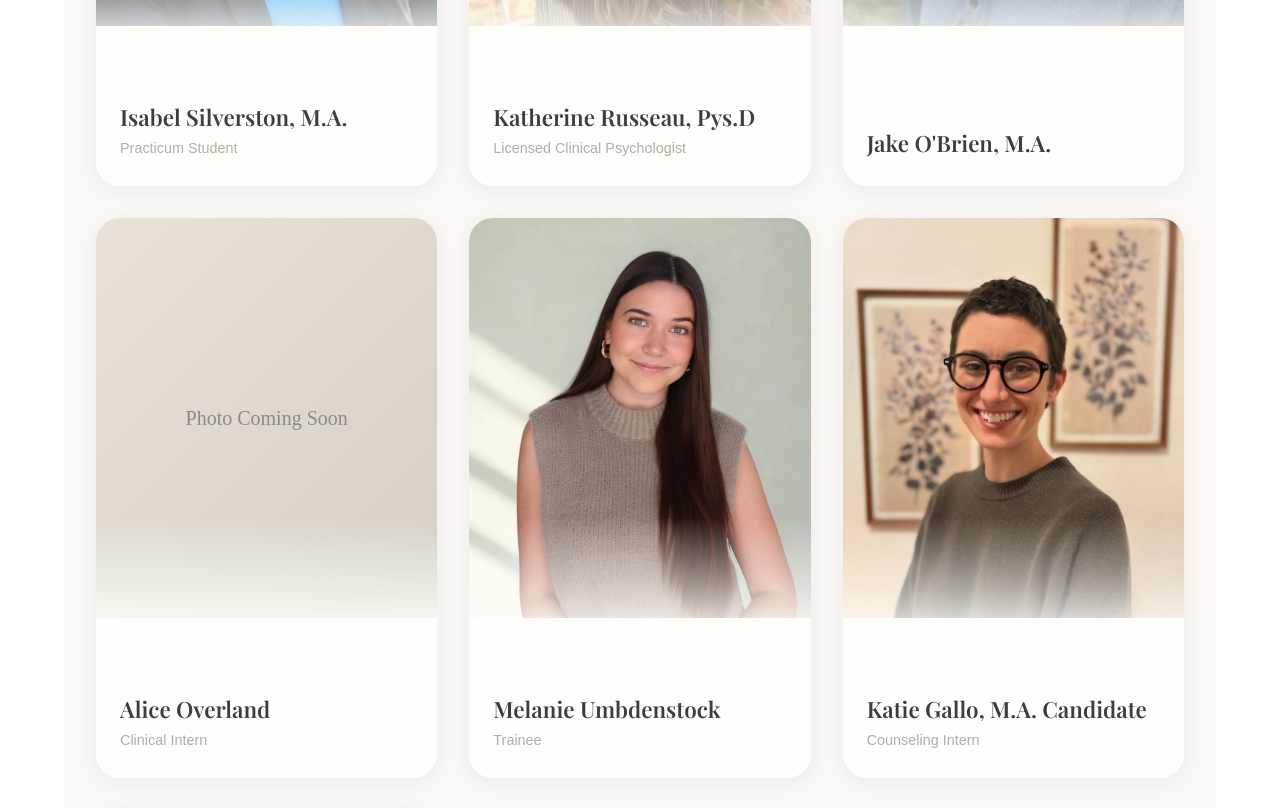
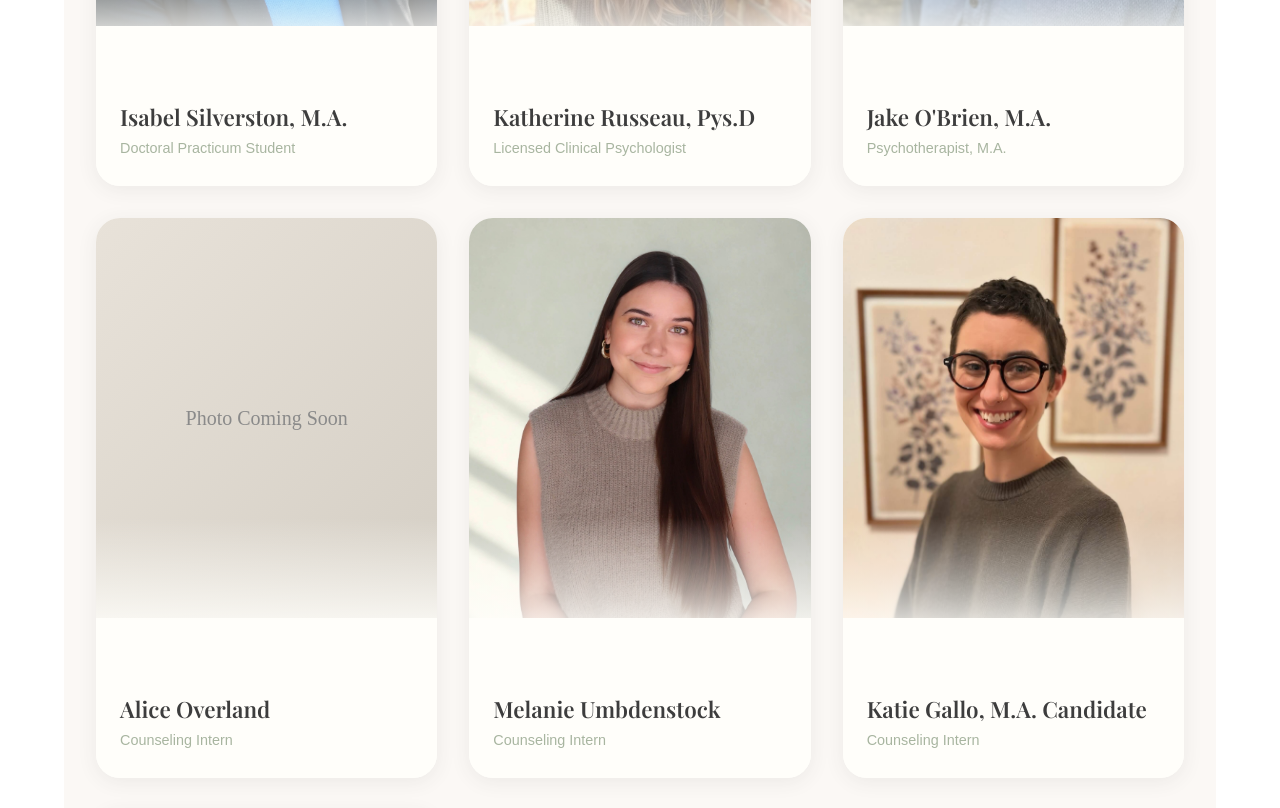
Before and after one commit to Bgorson/rose-water, a React app: page /about in a window 1280 px wide. Shown: the part 3320-4128 px from the top of the page. Built offline with nearby package versions, Linux system fonts and the light colour scheme.

Commit message:
standardize students

```diff
--- a/src/components/StaffPage.js
+++ b/src/components/StaffPage.js
@@ -576,7 +576,7 @@ export const staffMembers = [
     email: 'alevenson@rosewatterchicounseling.com',
     blurb: `I'm Ashley Levenson, a PsyD candidate at The Chicago School. I specialize in cognitive-behavioral therapy for anxiety, OCD, disordered eating, body image, and health-related concerns.`,
     header: 'Ashley Levenson, MA',
-    title: 'Trainee',
+    title: 'Doctoral Practicum Student',
     image: Ashley,
     specialties: ['CBT', 'Anxiety', 'OCD', 'Body Image', "Women's Issues"],
     description1: `My name is Ashley Levenson, M.A. I completed my Bachelor of Science in
@@ -700,7 +700,7 @@ export const staffMembers = [
     header: 'Isabel Silverston, M.A.',
     email: 'ISilverston@rosewatterchicounseling.com',
     blurb: `With a warm, relational approach and a passion for supporting clients across all ages, Isabel helps individuals navigate life's challenges with compassion, insight, and care.`,
-    title: 'Practicum Student',
+    title: 'Doctoral Practicum Student',
     image: Isabel,
     specialties: [
       'Psychodynamic',
@@ -757,6 +757,7 @@ with my cats, watching horror movies, and staying active outdoors.`,
     id: 17,
     routeName: 'jake',
     header: "Jake O'Brien, M.A.",
+    title: 'Psychotherapist, M.A.',
     email: 'JOBrien@rosewatterchicounseling.com',
     blurb: `I'm Jake O'Brien, a psychotherapist experienced in trauma-informed care and emotional distress tolerance. I use a client-centered relational approach to support clients across a variety of ages and presentations.`,
     image: Jake,
@@ -775,7 +776,7 @@ with my cats, watching horror movies, and staying active outdoors.`,
     header: 'Alice Overland',
     email: 'aoverland@rosewatterchicounseling.com',
     blurb: `My name is Alice Overland, and I am a clinical intern specializing in Dialectical Behavior Therapy (DBT) and supporting our Family Skills Group. I am currently pursuing my Master of Social Work (MSW) at the University of Chicago's Crown Family School of Social Work, Policy, and Practice.`,
-    title: 'Clinical Intern',
+    title: 'Counseling Intern',
     category: 'trainees',
     specialties: ['DBT', 'Family Skills', 'Adolescents'],
     description1: `My clinical interests include helping individuals and families build emotional regulation skills, improve communication, and strengthen relationships. I am passionate about creating a safe, collaborative, and nonjudgmental space where clients feel supported in working toward meaningful change.`,
@@ -789,7 +790,7 @@ with my cats, watching horror movies, and staying active outdoors.`,
     header: 'Melanie Umbdenstock',
     email: 'mumbdenstock@rosewatterchicounseling.com',
     blurb: `I'm Melanie Umbdenstock, a Clinical Mental Health Counseling M.A. student at Northwestern University. I'm committed to providing a trauma-informed, client-centered space rooted in compassion, where individuals feel empowered and supported in working toward their mental health and wellness goals.`,
-    title: 'Trainee',
+    title: 'Counseling Intern',
     category: 'trainees',
     specialties: ['Trauma-Informed', 'Client-Centered'],
     description1: `My name is Melanie Umbdenstock, and I am a Clinical Mental Health Counseling M.A. student at Northwestern University. I am committed to providing a trauma-informed, client-centered space rooted in compassion, where individuals feel empowered and supported in working toward their mental health and wellness goals.`,
@@ -816,7 +817,7 @@ with my cats, watching horror movies, and staying active outdoors.`,
     header: 'Matthew Berg',
     email: 'MBerg@rosewatterchicounseling.com',
     blurb: `Hi, I'm Matthew Berg, a Master of Social Work intern at the University of Chicago. I'm interested in applying what I'm learning to psychotherapy with clinically and culturally diverse populations. I approach each client with curiosity, respect, and a deep belief in their capacity for growth and change.`,
-    title: 'Social Work Intern',
+    title: 'Counseling Intern',
     category: 'trainees',
     specialties: ['DBT', 'ACT', 'Culturally Diverse Populations'],
     description1: `Hi, I'm Matthew Berg, and I'm currently a Master of Social Work student at the University of Chicago, working as an intern here at Rosewatter Chicagoland Counseling. With an academic focus on evidence-based therapies such as Dialectical Behavior Therapy (DBT) and Acceptance and Commitment Therapy (ACT), I'm interested in applying what I'm learning to psychotherapy with clinically and culturally diverse populations. DBT recognizes clients as complex individuals with layered identities and strengths, shaped by their unique social and historical contexts. In honoring that perspective, I approach each client with curiosity, respect, and a deep belief in their capacity for growth and change.`,
```
